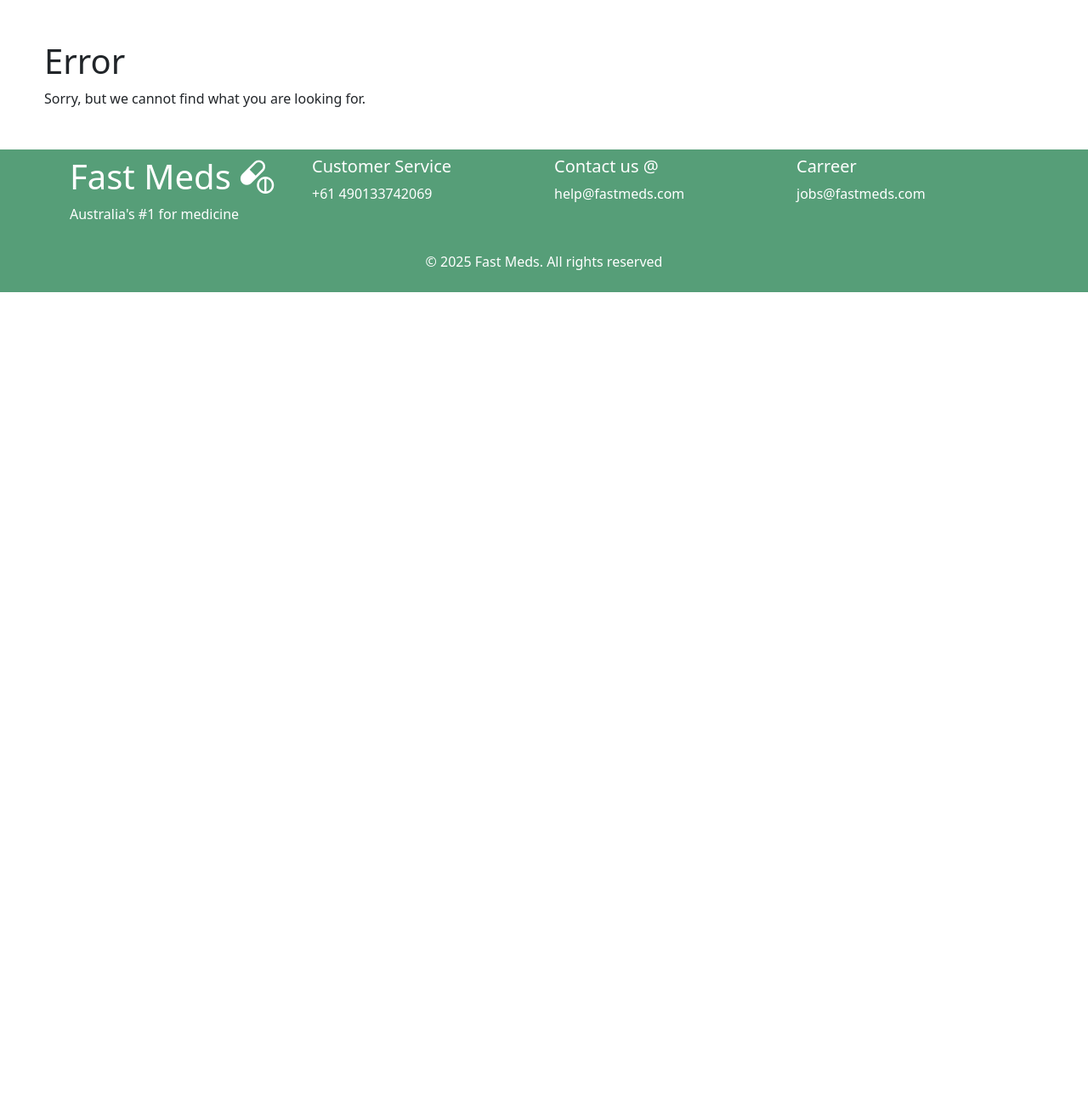
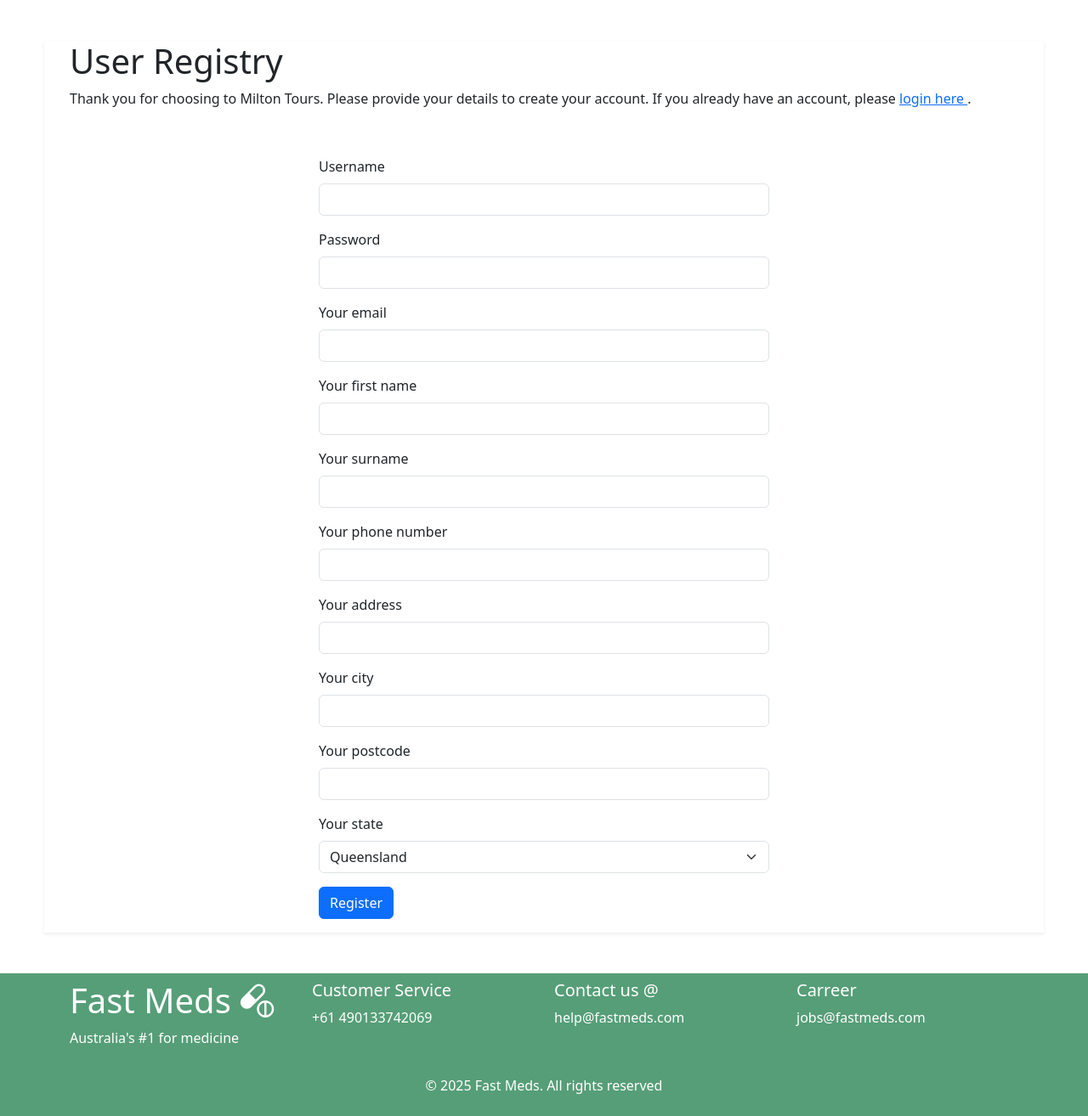
Before and after one commit to KaanAkkaya94/582-Project, a Flask app: page /register/ in a window 1280 px wide. Shown: the part 54-1368 px from the top of the page at 85% size. Before the commit the page ends 398 px from the top, so only its background shows below. Run offline with Flask 3, Linux system fonts and the light colour scheme; some libraries are stand-ins or nearby versions.

Commit message:
Added SQL connection for new user registry with new user registry form connection. Amended the SQL user database to include changes.
Error handling for existing username/email, incorrect input.

+ and - quantity editor for the basket with total price updates.

```diff
--- a/walkthrough 04/Untitled.sql
+++ b/walkthrough 04/Untitled.sql
@@ -89,6 +89,7 @@ create table basket(
         foreign key (deliveryOptionID) references deliveryOptions (deliveryID)
 );
 
+
 create table users(
 	userID int auto_increment not null primary key,
     basketID int,
@@ -96,13 +97,14 @@ create table users(
     userPassword varchar(255) not null,
     userFirstName varchar(20) not null,
     userLastName varchar(20) not null,
-    userEmail varchar(50) not null,
+    userEmail varchar(50) unique not null,
     userPhoneNumber varchar(20) not null,
     userAdress varchar(50) not null,
     userState varchar(10) not null,
     userPostcode int not null,
     foreign key (basketID) references basket(basketID)
 );
+
 
 
 #changed basket(paymentOption) to paymentOptions(paymentoption)
--- a/walkthrough 04/miltontours/__init__.py
+++ b/walkthrough 04/miltontours/__init__.py
@@ -14,7 +14,7 @@ def create_app():
     app.debug = True
     app.secret_key = 'BetterSecretNeeded123'
     app.config['MYSQL_USER'] = 'root'
-    app.config['MYSQL_PASSWORD'] = 'st3v3n21021999'
+    app.config['MYSQL_PASSWORD'] = '1Password'
     app.config['MYSQL_DB'] = 'Fastmeds'
     app.config['MYSQL_HOST'] = 'localhost'
     app.config['MYSQL_CURSORCLASS'] = 'DictCursor'
--- a/walkthrough 04/miltontours/db.py
+++ b/walkthrough 04/miltontours/db.py
@@ -229,12 +229,24 @@ def is_admin(user_id):
     return True if row else False
 
 def add_user(form):
+    try:
+        cur = mysql.connection.cursor()
+        cur.execute("""
+            INSERT INTO users (userName, userPassword, userEmail, userFirstName, userLastName, userPhoneNumber, userAdress, userState, userPostcode)
+            VALUES (%s, %s, %s, %s, %s, %s, %s, %s, %s)
+        """, (form.username.data, form.password.data, form.email.data,
+            form.firstname.data, form.surname.data, form.phone.data, form.address.data,
+            form.state.data, form.postcode.data))
+        mysql.connection.commit()
+        cur.close()
+        return True
+    except Exception as e:
+        print(e)
+        return False
+
+def user_already_exists(username, useremail):
     cur = mysql.connection.cursor()
-    cur.execute("""
-        INSERT INTO users (userName, userPassword, userEmail, userFirstName, userLastName, userPhoneNumber, userAdress, userState, userPostcode)
-        VALUES (%s, %s, %s, %s, %s, %s)
-    """, (form.username.data, form.password.data, form.email.data,
-          form.firstname.data, form.surname.data, form.phone.data, form.address.data,
-          form.state.data, form.postcode.data))
-    mysql.connection.commit()
+    cur.execute("SELECT * FROM users WHERE userName = %s OR userEmail = %s", (username, useremail))
+    row = cur.fetchone()
     cur.close()
+    return True if row else False
--- a/walkthrough 04/miltontours/forms.py
+++ b/walkthrough 04/miltontours/forms.py
@@ -62,3 +62,34 @@ class RegisterForm(FlaskForm):
     surname = StringField("Your surname", validators = [InputRequired()])
     phone = StringField("Your phone number", validators = [InputRequired()])
     submit = SubmitField('Register')
+
+class RegisterForm(FlaskForm):
+    """Form for user checkout."""
+    username = StringField('Username', validators=[InputRequired()])
+    password = PasswordField('Password', validators=[InputRequired()])
+    # confirm_password = PasswordField(
+    #     'Confirm Password',
+    #     validators=[InputRequired(), EqualTo('password', message='Passwords must be the same')]
+    # )
+    email = StringField("Your email", validators = [InputRequired(), email()])
+    firstname = StringField("Your first name", validators = [InputRequired()])
+    surname = StringField("Your surname", validators = [InputRequired()])
+    phone = StringField("Your phone number", validators = [InputRequired()])
+    address = StringField("Your address", validators = [InputRequired()])
+    city = StringField("Your city", validators = [InputRequired()])
+    postcode = StringField("Your postcode", validators = [InputRequired()])
+    state = SelectField(
+        "Your state",
+        choices=[
+            ("QLD", "Queensland"),
+            ("NSW", "New South Wales"),
+            ("VIC", "Victoria"),
+            ("TAS", "Tasmania"),
+            ("SA", "South Australia"),
+            ("WA", "Western Australia"),
+            ("NT", "Northern Territory"),
+            ("ACT", "Australian Capital Territory"),
+        ],
+        validators=[InputRequired()],
+    )
+    submit = SubmitField('Register')
--- a/walkthrough 04/miltontours/templates/login.html
+++ b/walkthrough 04/miltontours/templates/login.html
@@ -12,7 +12,7 @@
                     Thank you for returning to Milton Tours. Please provide
                     your login details to access your account.
                     If you do not have an account, please
-                    <a href="{{ url_for('main.login') }}">
+                    <a href="{{ url_for('main.register') }}">
                     register first
                     </a>
                     .
--- a/walkthrough 04/miltontours/templates/register.html
+++ b/walkthrough 04/miltontours/templates/register.html
@@ -12,7 +12,7 @@
                     Thank you for choosing to Milton Tours. Please provide
                     your details to create your account.
                     If you already have an account, please
-                    <a href="{{ url_for('main.register') }}">
+                    <a href="{{ url_for('main.login') }}">
                     login here
                     </a>
                     .
--- a/walkthrough 04/miltontours/views.py
+++ b/walkthrough 04/miltontours/views.py
@@ -3,11 +3,11 @@ from flask import redirect, url_for
 
 from hashlib import sha256
 
-from miltontours.db import get_orders, check_for_user
+from miltontours.db import get_orders, check_for_user, add_user, user_already_exists
 
 from miltontours.db import get_categories, get_items_for_category, get_category
 
-from miltontours.session import get_basket, add_to_basket, remove_from_basket, empty_basket, convert_basket_to_order
+from miltontours.session import get_basket, add_to_basket, remove_from_basket, empty_basket, convert_basket_to_order, _save_basket_to_session
 from miltontours.forms import NewCheckoutForm, LoginForm, RegisterForm
 from werkzeug.security import generate_password_hash, check_password_hash
 
@@ -105,6 +105,27 @@ def checkout():
     return render_template('checkout.html', form = form)
 
 
+#This is to register a new user and add it to the database
+@bp.route('/register/', methods = ['POST', 'GET'])
+def register():
+    form = RegisterForm()
+    if request.method == 'POST':
+        if form.validate_on_submit():
+
+            if user_already_exists(form.username.data, form.email.data):
+                flash('User NAME or EMAIL already exists. Please choose a different user name or email.', 'error')
+                return redirect(url_for('main.register'))
+            # Hash the password
+            #hashed_password = generate_password_hash(form.password.data, method='sha256')
+            # Add user to the database
+            if add_user(form):
+                flash('Registration successful! You can now log in.', 'success')
+                return redirect(url_for('main.login'))
+            else:
+                flash('Registration failed. Please try again.', 'error')
+                return redirect(url_for('main.register'))
+    return render_template('register.html', form=form)
+
 @bp.route('/login/', methods = ['POST', 'GET'])
 def login():
     form = LoginForm()
@@ -165,3 +186,15 @@ def manage():
     # we need to populate the cities in the tourform
     tourform.tour_city.choices = [(city.id, city.name) for city in get_cities()]
     return render_template('manage.html', cityform=cityform, tourform=tourform)
+
+@bp.post('/basket/update_quantity/<string:item_id>/<string:action>/')
+def update_quantity(item_id, action):
+    basket = get_basket()
+    item = basket.get_item(item_id)
+    if item:
+        if action == 'increase':
+            item.quantity += 1
+        elif action == 'decrease' and item.quantity > 1:
+            item.quantity -= 1
+        _save_basket_to_session(basket)
+    return redirect(url_for('main.order'))
```
Also changed, not shown: walkthrough 04/miltontours/templates/order.html (+15 -0 lines), walkthrough 04/miltontours/static/img/brisbane.jpg (added), walkthrough 04/miltontours/static/img/melbourne.jpg (added), walkthrough 04/miltontours/static/img/sydney.jpg (added), walkthrough 04/miltontours/static/img/t_hand.jpg (added), walkthrough 04/miltontours/static/img/t_ride.jpg (added).
